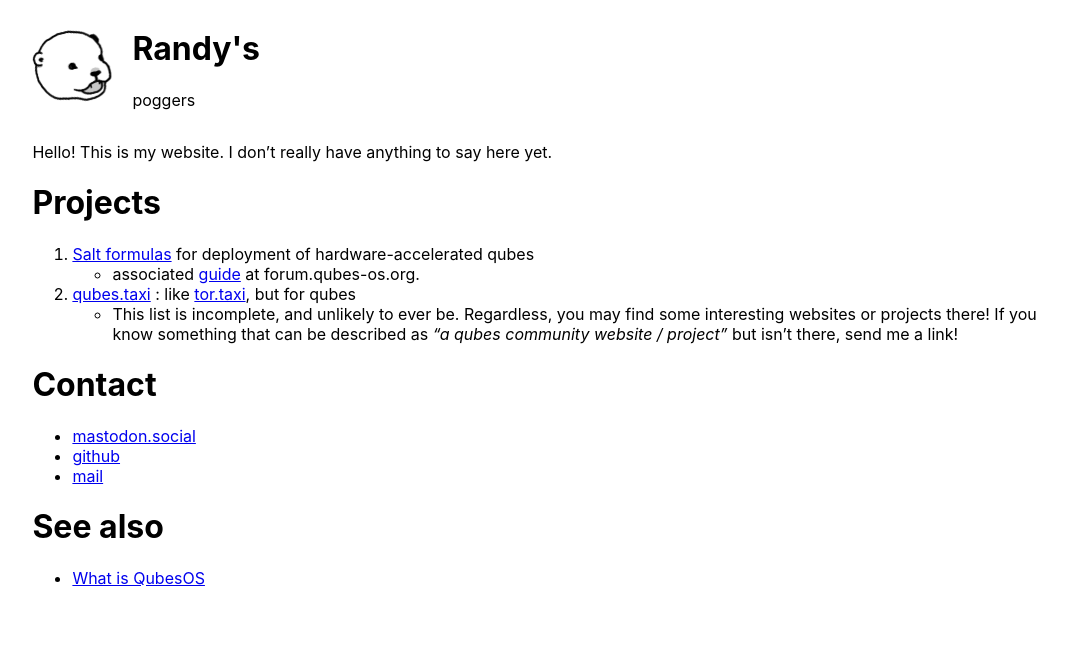
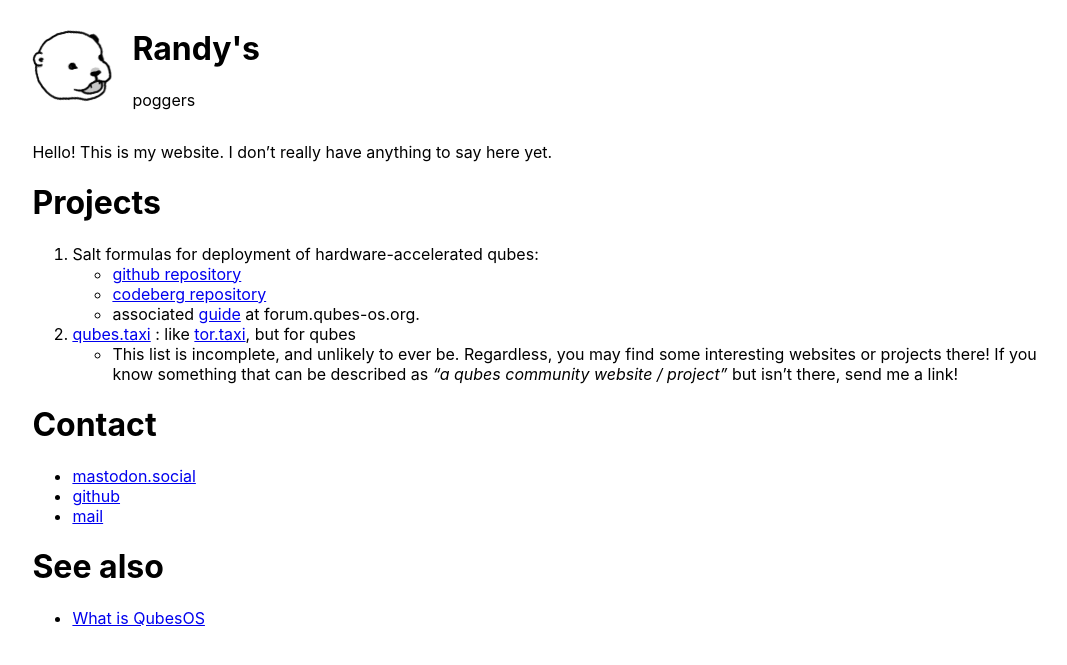
Before and after one commit to RandyTheOtter/RandyTheOtter.github.io, a Jekyll site: the page built from index.md, in a window 1280 px wide. Shown: the top 665 px of the page, without its empty margins (102-1169 px from the left). Built offline with Jekyll 4.4.1, drawn with Linux system fonts in a browser that asks for light colours.

Commit message:
index.md : add codeberg mirror

```diff
--- a/index.md
+++ b/index.md
@@ -12,7 +12,9 @@ Hello! This is my website. I don't really have anything to say here yet.
 
 # Projects
 
-1. [Salt formulas](https://github.com/RandyTheOtter/nvidia-driver) for deployment of hardware-accelerated qubes
+1. Salt formulas for deployment of hardware-accelerated qubes:
+  - [github repository](https://github.com/RandyTheOtter/nvidia-driver)
+  - [codeberg repository](https://codeberg.org/otter2/nvidia-driver)
   - associated [guide](https://forum.qubes-os.org/t/salt-automating-nvidia-gpu-passthrough-fedora-41/30038) at forum.qubes-os.org.
 2. [qubes.taxi](https://otter2.codeberg.page/qubes.taxi/@pages/) : like [tor.taxi](https://tor.taxi), but for qubes
   - This list is incomplete, and unlikely to ever be. Regardless, you may find some interesting websites or projects there! If you know something that can be described as *"a qubes community website / project"* but isn't there, send me a link!
```
